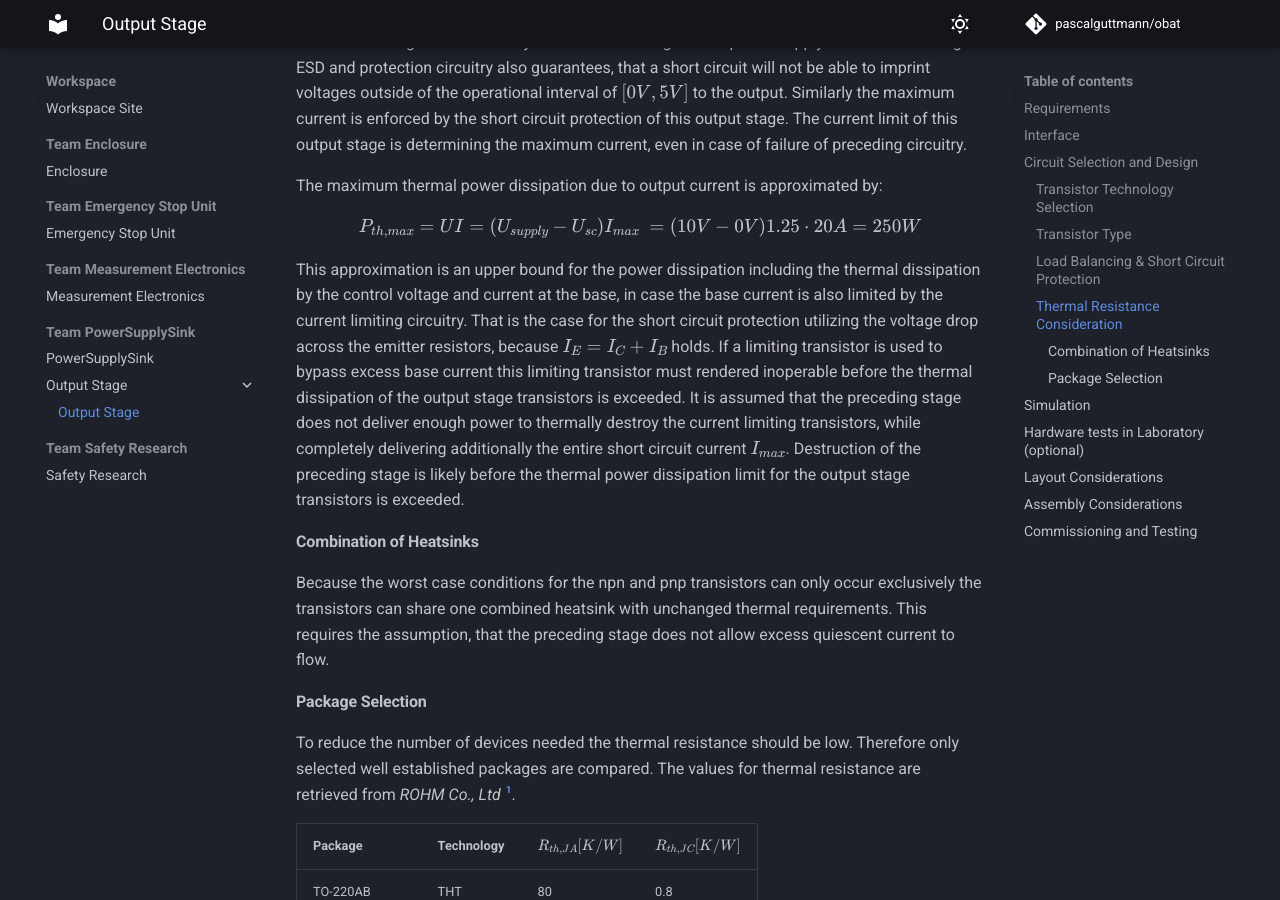
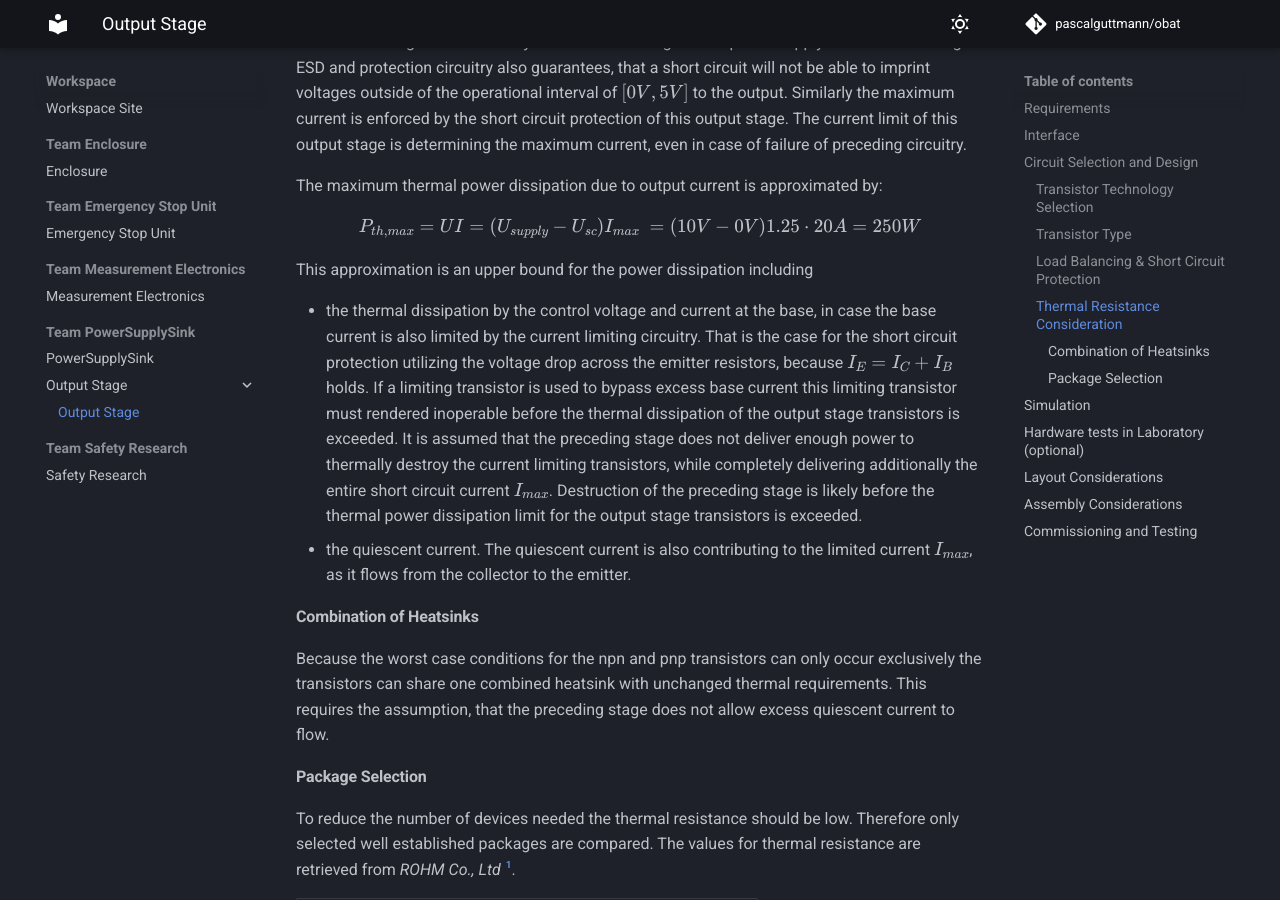
Before and after one commit to pascalguttmann/obat, an MkDocs documentation site: the page built from docs/workspace/pss/outstage/outstage.md, in a window 1280 px wide and 900 px high, scrolled down 2100 px. Built offline with MkDocs 1.6.1 and Material for MkDocs 9.7.7, drawn with Linux system fonts in a browser that asks for light colours; comment, search, counter and statistics services are not loaded.

Commit message:
add quiescent current to power dissipation upper limit

```diff
--- a/docs/workspace/pss/outstage/outstage.md
+++ b/docs/workspace/pss/outstage/outstage.md
@@ -90,18 +90,22 @@ The maximum thermal power dissipation due to output current is approximated by:
 $$ P_{th,max} = U I = (U_{supply} - U_{sc}) I_{max}\
 = (10V - 0V) 1.25 \cdot 20A = 250W $$
 
-This approximation is an upper bound for the power dissipation including the
-thermal dissipation by the control voltage and current at the base, in case the
-base current is also limited by the current limiting circuitry. That is the case
-for the short circuit protection utilizing the voltage drop across the emitter
-resistors, because $I_E = I_C + I_B$ holds.
-If a limiting transistor is used to bypass excess base current this limiting
-transistor must rendered inoperable before the thermal dissipation of the output
-stage transistors is exceeded. It is assumed that the preceding stage does not
-deliver enough power to thermally destroy the current limiting transistors,
-while completely delivering additionally the entire short circuit current
-$I_{max}$. Destruction of the preceding stage is likely before the thermal power
-dissipation limit for the output stage transistors is exceeded.
+This approximation is an upper bound for the power dissipation including
+
+- the thermal dissipation by the control voltage and current at the base, in
+    case the base current is also limited by the current limiting circuitry.
+    That is the case for the short circuit protection utilizing the voltage drop
+    across the emitter resistors, because $I_E = I_C + I_B$ holds.  If a
+    limiting transistor is used to bypass excess base current this limiting
+    transistor must rendered inoperable before the thermal dissipation of the
+    output stage transistors is exceeded. It is assumed that the preceding stage
+    does not deliver enough power to thermally destroy the current limiting
+    transistors, while completely delivering additionally the entire short
+    circuit current $I_{max}$. Destruction of the preceding stage is likely
+    before the thermal power dissipation limit for the output stage transistors
+    is exceeded.
+- the quiescent current. The quiescent current is also contributing to the
+    limited current $I_{max}$, as it flows from the collector to the emitter.
 
 #### Combination of Heatsinks
 
```
